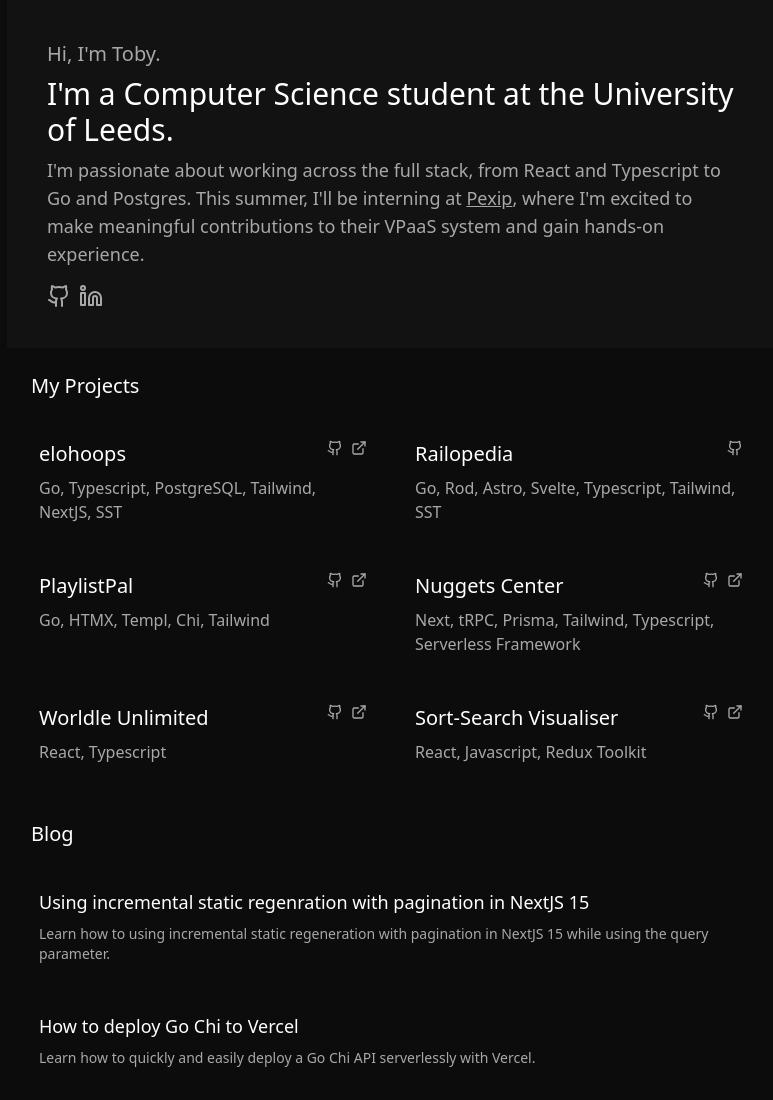
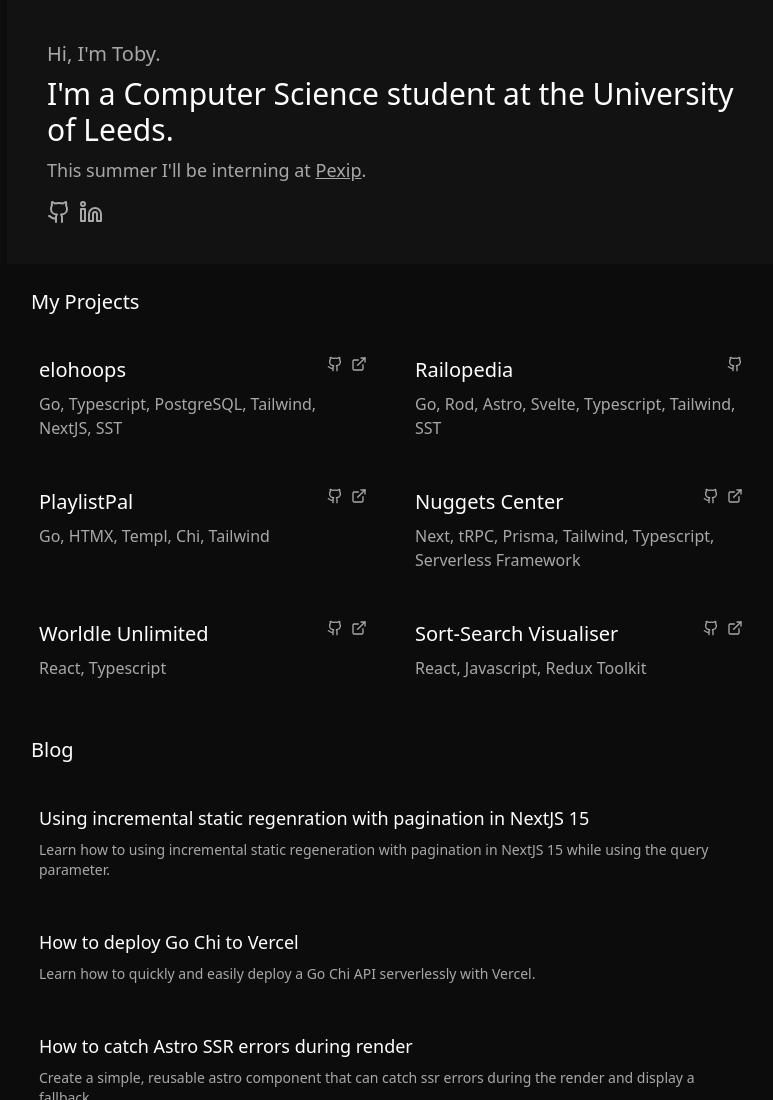
Before and after one commit to tobyrushton/tobyrushton.com, an Astro site: page / in a window 1280 px wide. Shown: the top 1100 px of the page, without its empty margins (249-1022 px from the left). Built offline with nearby package versions, Linux system fonts and the light colour scheme; Astro itself is replaced by a stand-in of ours.

Commit message:
update bio

```diff
--- a/src/pages/index.astro
+++ b/src/pages/index.astro
@@ -23,9 +23,8 @@
                 I'm a Computer Science student at the University of Leeds.
             </h2>
             <h3 class="text-lg font-medium text-text-secondary max-w-5xl">
-                I'm passionate about working across the full stack, from React and Typescript to Go and Postgres.
-                This summer, I'll be interning at <a class="underline" href="https://www.pexip.com/">Pexip</a>,
-                where I'm excited to make meaningful contributions to their VPaaS system and gain hands-on experience.
+                This summer I'll be interning at <a class="underline" href="https://www.pexip.com/">Pexip</a>.
+
             </h3>
             <div class="flex gap-2 pt-2 text-text-secondary">
                 <Link
```
